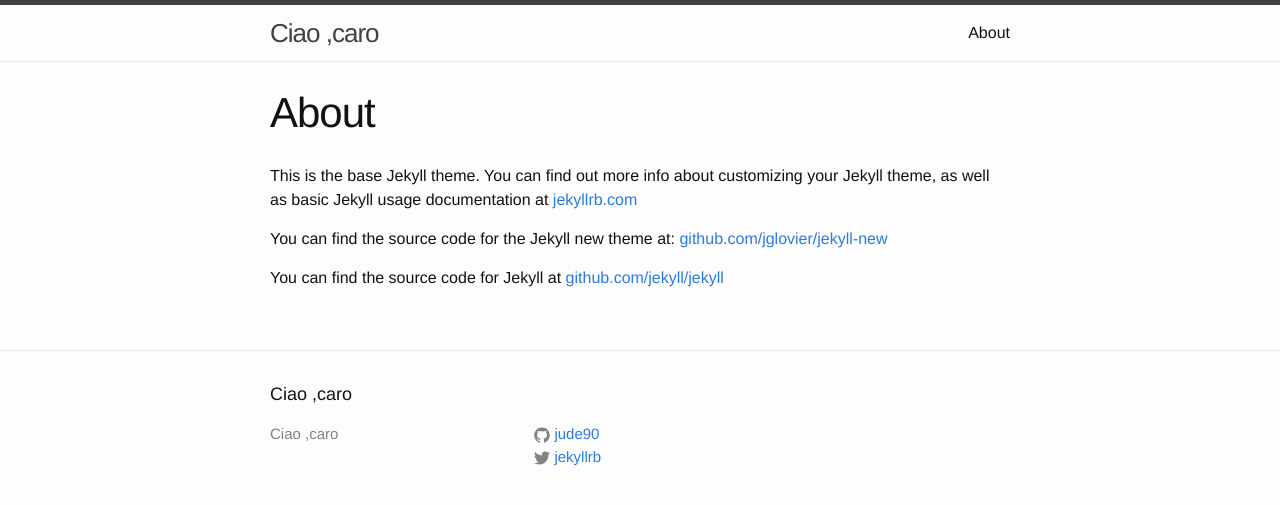
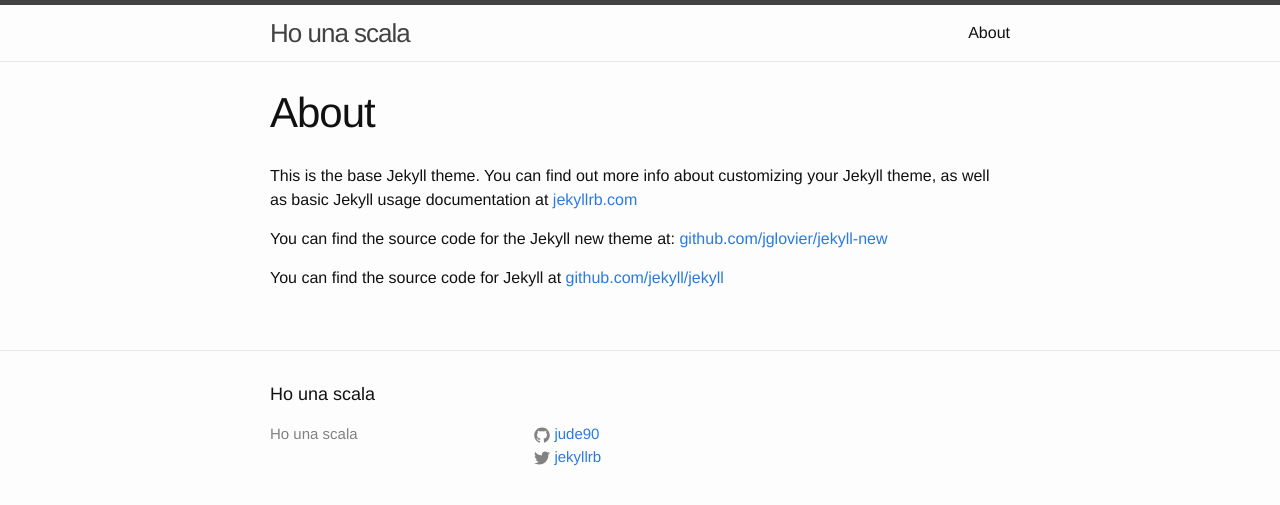
Before and after one commit to jude90/jude90.github.io, a Jekyll site: the page built from about.md, in a window 1280 px wide. Shown: the top 505 px of the page. Built offline with Jekyll 4.4.1, drawn with Linux system fonts in a browser that asks for light colours; Markdown is read by kramdown in place of the engine named in the settings.

Commit message:
change blog title

```diff
--- a/_config.yml
+++ b/_config.yml
@@ -1,5 +1,5 @@
 # Site settings
-title: Ciao ,caro
+title: Ho una scala
 email:
 description: > # this means to ignore newlines until "baseurl:"
 
```
